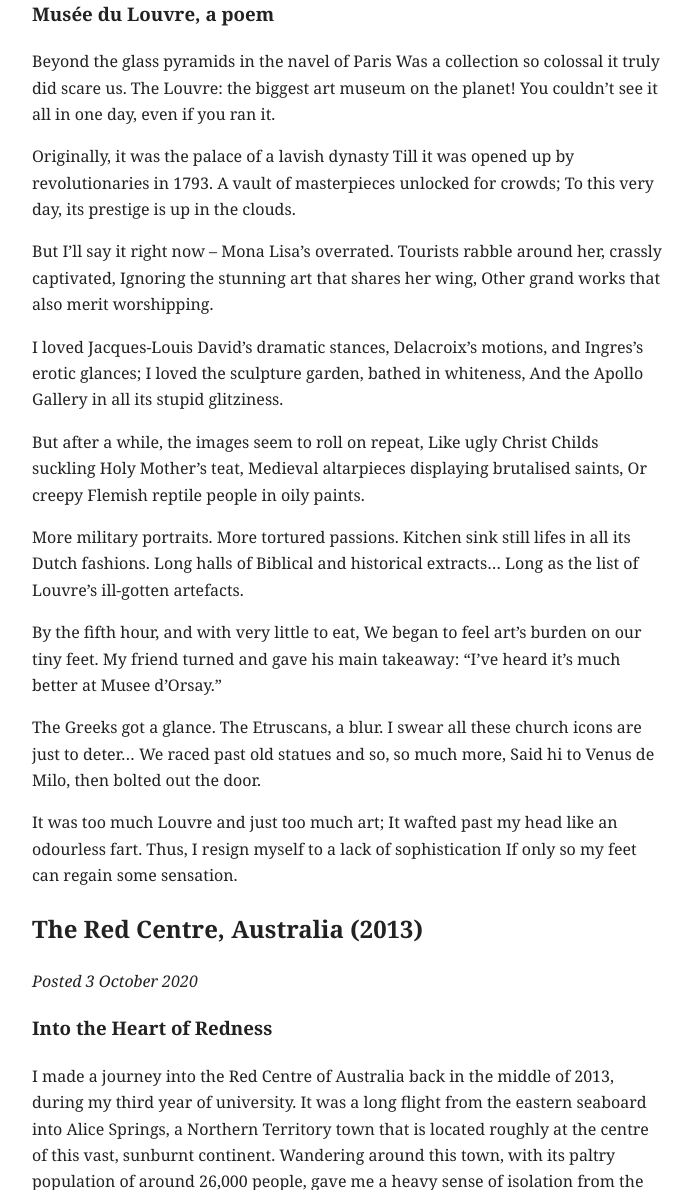
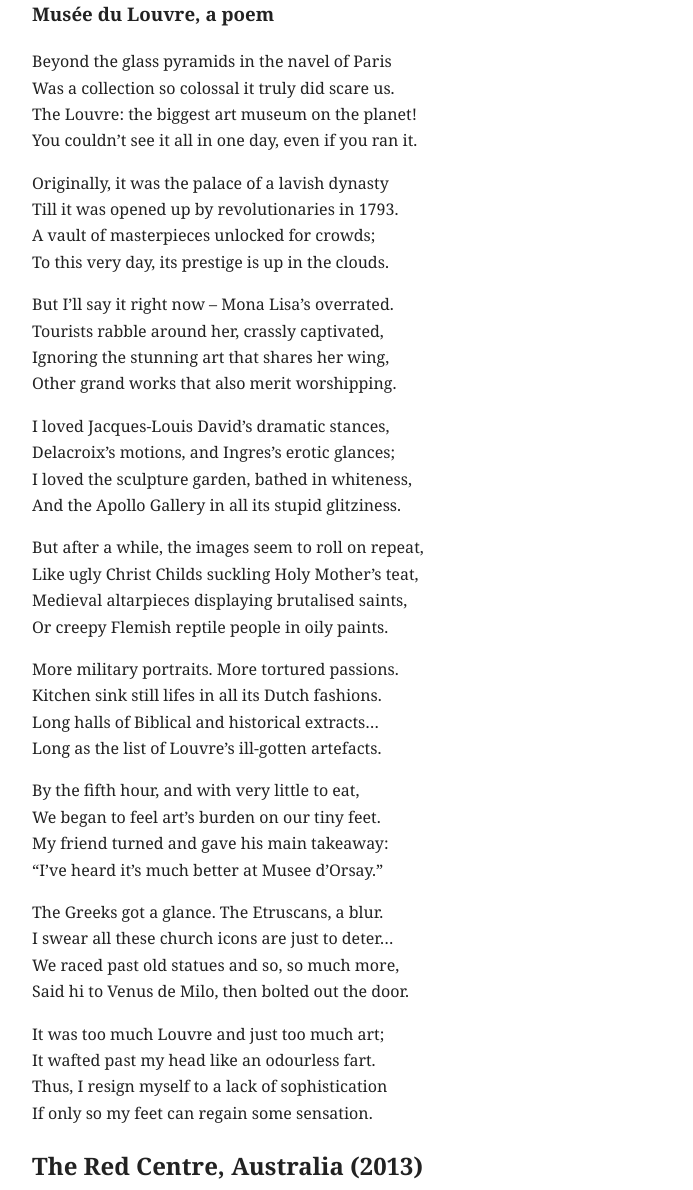
Before and after one commit to mingjiliu/mingjiliu.github.io, a Jekyll site: the page built from _travel/wanderings-part-3.md, in a window 1280 px wide and 1400 px high, scrolled down 80731 px. Shown: the part 210-1400 px from the top of the window, without its empty margins (292-985 px from the left). Built offline with Jekyll 4.4.1, drawn with Linux system fonts in a browser that asks for light colours.

Commit message:
Update wanderings-part-3.md

```diff
--- a/_travel/wanderings-part-3.md
+++ b/_travel/wanderings-part-3.md
@@ -951,49 +951,49 @@ The next evening, I had a hearty plate of Bavarian food at a restaurant for dinn
 
 ### Musée du Louvre, a poem
 
-Beyond the glass pyramids in the navel of Paris
-Was a collection so colossal it truly did scare us.
-The Louvre: the biggest art museum on the planet!
+Beyond the glass pyramids in the navel of Paris<br>
+Was a collection so colossal it truly did scare us.<br>
+The Louvre: the biggest art museum on the planet!<br>
 You couldn't see it all in one day, even if you ran it.
 
-Originally, it was the palace of a lavish dynasty
-Till it was opened up by revolutionaries in 1793.
-A vault of masterpieces unlocked for crowds;
+Originally, it was the palace of a lavish dynasty<br>
+Till it was opened up by revolutionaries in 1793.<br>
+A vault of masterpieces unlocked for crowds;<br>
 To this very day, its prestige is up in the clouds.
 
-But I'll say it right now -- Mona Lisa's overrated.
-Tourists rabble around her, crassly captivated,
-Ignoring the stunning art that shares her wing,
+But I'll say it right now -- Mona Lisa's overrated.<br>
+Tourists rabble around her, crassly captivated,<br>
+Ignoring the stunning art that shares her wing,<br>
 Other grand works that also merit worshipping.
 
-I loved Jacques-Louis David's dramatic stances,
-Delacroix's motions, and Ingres's erotic glances;
-I loved the sculpture garden, bathed in whiteness,
+I loved Jacques-Louis David's dramatic stances,<br>
+Delacroix's motions, and Ingres's erotic glances;<br>
+I loved the sculpture garden, bathed in whiteness,<br>
 And the Apollo Gallery in all its stupid glitziness.
 
-But after a while, the images seem to roll on repeat,
-Like ugly Christ Childs suckling Holy Mother's teat,
-Medieval altarpieces displaying brutalised saints,
+But after a while, the images seem to roll on repeat,<br>
+Like ugly Christ Childs suckling Holy Mother's teat,<br>
+Medieval altarpieces displaying brutalised saints,<br>
 Or creepy Flemish reptile people in oily paints.
 
-More military portraits. More tortured passions.
-Kitchen sink still lifes in all its Dutch fashions.
-Long halls of Biblical and historical extracts...
+More military portraits. More tortured passions.<br>
+Kitchen sink still lifes in all its Dutch fashions.<br>
+Long halls of Biblical and historical extracts...<br>
 Long as the list of Louvre's ill-gotten artefacts.
 
-By the fifth hour, and with very little to eat,
-We began to feel art's burden on our tiny feet.
-My friend turned and gave his main takeaway:
+By the fifth hour, and with very little to eat,<br>
+We began to feel art's burden on our tiny feet.<br>
+My friend turned and gave his main takeaway:<br>
 "I've heard it's much better at Musee d'Orsay."
 
-The Greeks got a glance. The Etruscans, a blur.
-I swear all these church icons are just to deter...
-We raced past old statues and so, so much more,
+The Greeks got a glance. The Etruscans, a blur.<br>
+I swear all these church icons are just to deter...<br>
+We raced past old statues and so, so much more,<br>
 Said hi to Venus de Milo, then bolted out the door.
 
-It was too much Louvre and just too much art;
-It wafted past my head like an odourless fart.
-Thus, I resign myself to a lack of sophistication
+It was too much Louvre and just too much art;<br>
+It wafted past my head like an odourless fart.<br>
+Thus, I resign myself to a lack of sophistication<br>
 If only so my feet can regain some sensation.
 
 ## The Red Centre, Australia (2013)
```
